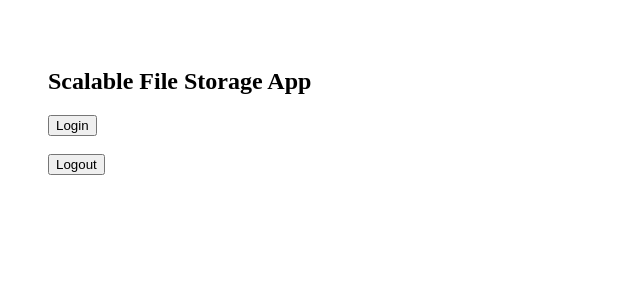
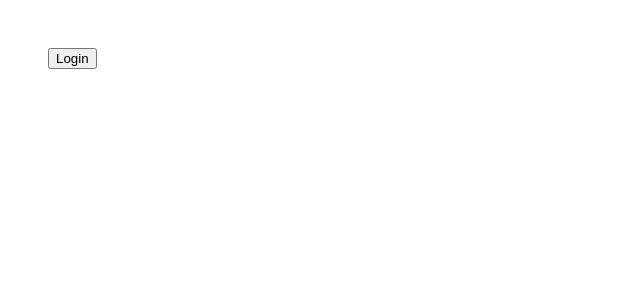
Before and after one commit to Harixzzz/scalable-file-storage-react, a React (Create React App) app in the folder scalable-file-storage-app-main/frontend/: page / in a window 1280 px wide. Shown: the top 300 px of the page, without its empty margins (0-640 px from the left). Built offline with nearby package versions, Linux system fonts and the light colour scheme.

Commit message:
Fix Cognito domain typo (case-sensitive)

```diff
--- a/scalable-file-storage-app-main/frontend/src/App.js
+++ b/scalable-file-storage-app-main/frontend/src/App.js
@@ -12,7 +12,6 @@ function App() {
   }, []);
 
   const exchangeCodeForToken = async (code) => {
-    try {
     const body = new URLSearchParams({
       grant_type: "authorization_code",
       client_id: "120vfbb5r97d01vio63cisbqti",
@@ -21,7 +20,7 @@ function App() {
     });
 
     const response = await fetch(
-        "https://us-east-1-0o99e553n.auth.us-east-1.amazoncognito.com/oauth2/token",
+      "https://us-east-1-0Q99e553N.auth.us-east-1.amazoncognito.com/oauth2/token",
       {
         method: "POST",
         headers: {
@@ -34,43 +33,24 @@ function App() {
     const data = await response.json();
     console.log("TOKENS:", data);
 
-      if (data.id_token) {
     localStorage.setItem("id_token", data.id_token);
     localStorage.setItem("access_token", data.access_token);
-        localStorage.setItem("refresh_token", data.refresh_token);
-      }
 
-      // Remove ?code from URL
     window.history.replaceState({}, document.title, "/");
-    } catch (err) {
-      console.error("Token exchange failed", err);
-    }
   };
 
   const login = () => {
     window.location.href =
-      "https://us-east-1-0o99e553n.auth.us-east-1.amazoncognito.com/login" +
+      "https://us-east-1-0Q99e553N.auth.us-east-1.amazoncognito.com/login" +
       "?client_id=120vfbb5r97d01vio63cisbqti" +
       "&response_type=code" +
       "&scope=openid+email+phone" +
       "&redirect_uri=http://localhost:3000/";
   };
 
-  const logout = () => {
-    localStorage.clear();
-    window.location.href =
-      "https://us-east-1-0o99e553n.auth.us-east-1.amazoncognito.com/logout" +
-      "?client_id=120vfbb5r97d01vio63cisbqti" +
-      "&logout_uri=http://localhost:3000/";
-  };
-
   return (
     <div style={{ padding: "40px" }}>
-      <h2>Scalable File Storage App</h2>
-
       <button onClick={login}>Login</button>
-      <br /><br />
-      <button onClick={logout}>Logout</button>
     </div>
   );
 }
```
Lines whose indentation alone changed are shown as unchanged.
